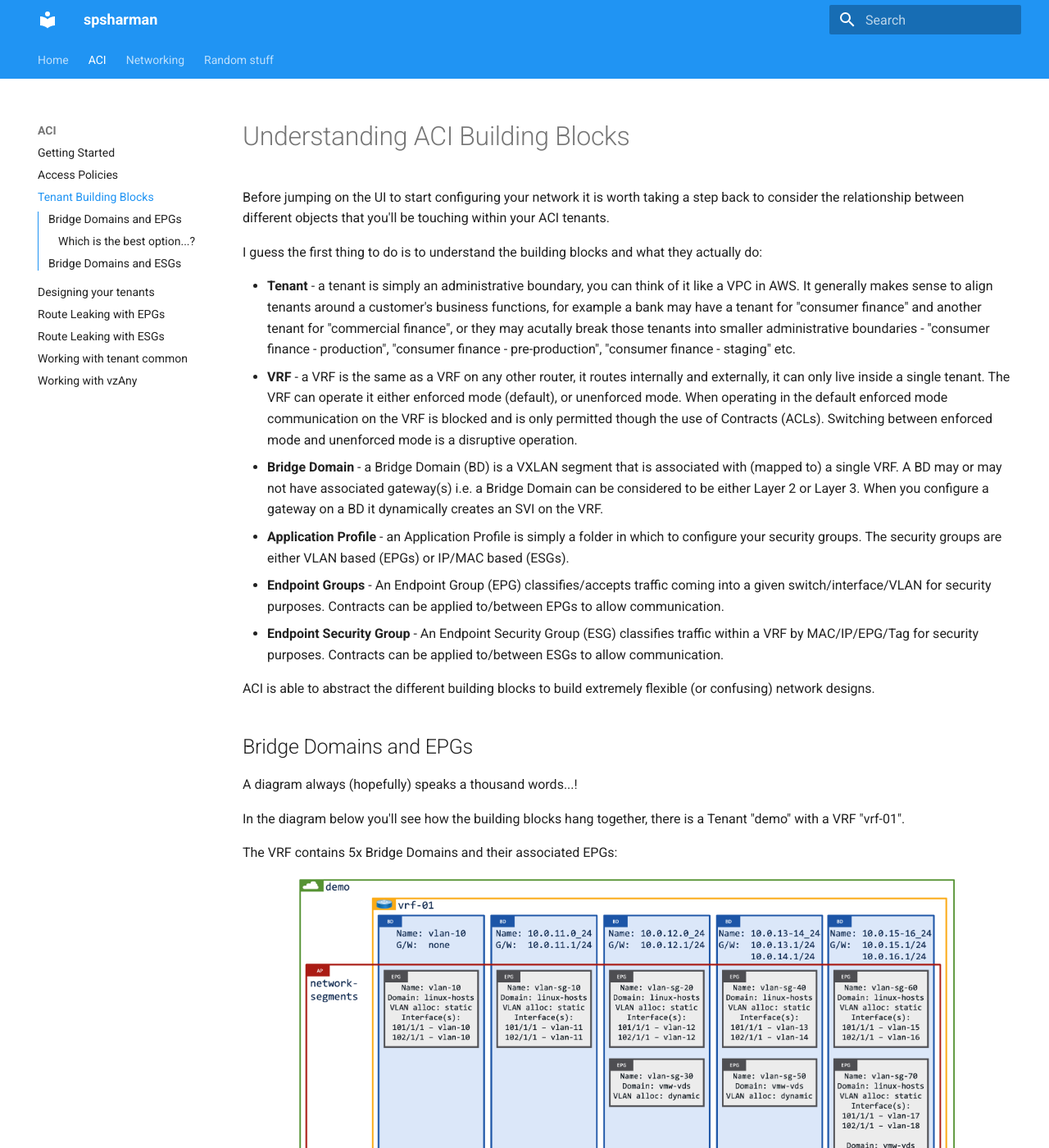
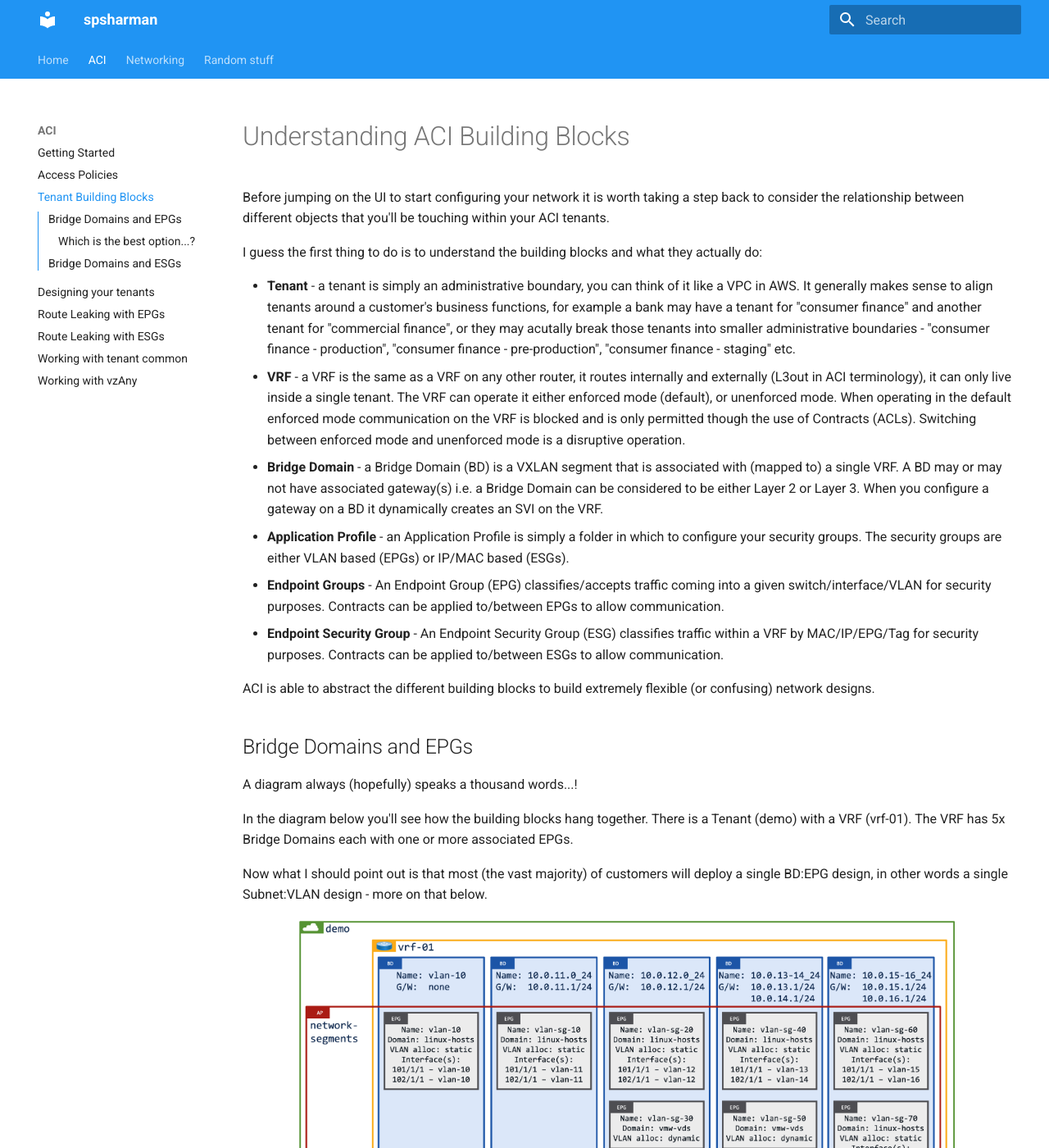
Before and after one commit to spsharman/spsharman.github.io, an MkDocs documentation site: the page built from docs/categories/aci/tenant-building-blocks/index.md, in a window 1280 px wide and 1400 px high. Shown: the whole window at 82% size. Built offline with MkDocs 1.6.1 and Material for MkDocs 9.7.7, drawn with Linux system fonts in a browser that asks for light colours.

Commit message:
updates to building blocks

```diff
--- a/docs/categories/aci/tenant-building-blocks/index.md
+++ b/docs/categories/aci/tenant-building-blocks/index.md
@@ -5,7 +5,7 @@ Before jumping on the UI to start configuring your network it is worth taking a
 I guess the first thing to do is to understand the building blocks and what they actually do:
 
 - **Tenant** - a tenant is simply an administrative boundary, you can think of it like a VPC in AWS. It generally makes sense to align tenants around a customer's business functions, for example a bank may have a tenant for "consumer finance" and another tenant for "commercial finance", or they may acutally break those tenants into smaller administrative boundaries - "consumer finance - production", "consumer finance - pre-production", "consumer finance - staging" etc.
-- **VRF** - a VRF is the same as a VRF on any other router, it routes internally and externally, it can only live inside a single tenant. The VRF can operate it either enforced mode (default), or unenforced mode. When operating in the default enforced mode communication on the VRF is blocked and is only permitted though the use of Contracts (ACLs). Switching between enforced mode and unenforced mode is a disruptive operation.
+- **VRF** - a VRF is the same as a VRF on any other router, it routes internally and externally (L3out in ACI terminology), it can only live inside a single tenant. The VRF can operate it either enforced mode (default), or unenforced mode. When operating in the default enforced mode communication on the VRF is blocked and is only permitted though the use of Contracts (ACLs). Switching between enforced mode and unenforced mode is a disruptive operation.
 - **Bridge Domain** - a Bridge Domain (BD) is a VXLAN segment that is associated with (mapped to) a single VRF. A BD may or may not have associated gateway(s) i.e. a Bridge Domain can be considered to be either Layer 2 or Layer 3. When you configure a gateway on a BD it dynamically creates an SVI on the VRF.
 - **Application Profile** - an Application Profile is simply a folder in which to configure your security groups. The security groups are either VLAN based (EPGs) or IP/MAC based (ESGs).
 - **Endpoint Groups** - An Endpoint Group (EPG) classifies/accepts traffic coming into a given switch/interface/VLAN for security purposes. Contracts can be applied to/between EPGs to allow communication.
@@ -17,9 +17,9 @@ ACI is able to abstract the different building blocks to build extremely flexibl
 
 A diagram always (hopefully) speaks a thousand words...!
 
-In the diagram below you'll see how the building blocks hang together, there is a Tenant "demo" with a VRF "vrf-01".
+In the diagram below you'll see how the building blocks hang together. There is a Tenant (demo) with a VRF (vrf-01). The VRF has 5x Bridge Domains each with one or more associated EPGs.
 
-The VRF contains 5x Bridge Domains and their associated EPGs:
+Now what I should point out is that most (the vast majority) of customers will deploy a single BD:EPG design, in other words a single Subnet:VLAN design - more on that below.
 
 <div class="row" style="display: table;margin: 0 auto">
     <img src="./images/1.png" width="800" >
```
